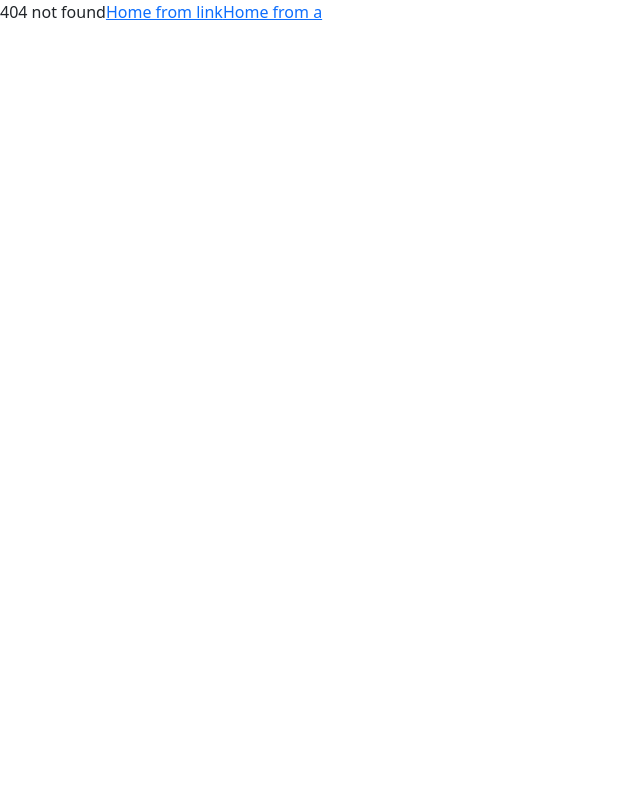
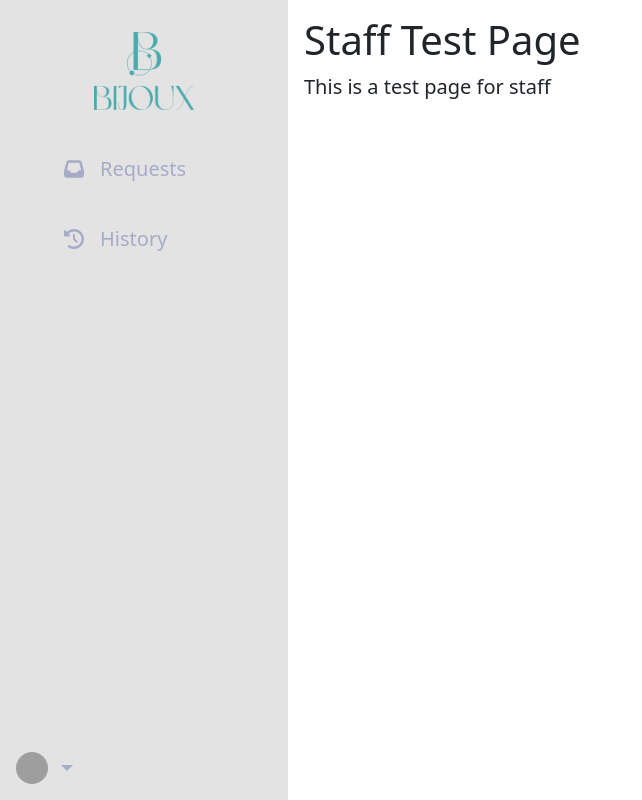
Before and after one commit to AnhNTSE183225/JPOS_FRONT, a React (Vite) app: page /staff/test in a window 1280 px wide. Before the commit this address had no page. Shown: the whole page, without its empty margins (0-642 px from the left). Built offline with nearby package versions, Linux system fonts and the light colour scheme; grey boxes are pictures that could not be loaded.

Commit message:
created test page

```diff
--- /dev/null
+++ b/src/pages/CustomerTestPage.jsx
@@ -0,0 +1,10 @@
+const CustomerTestPage = () => {
+    return (
+        <div>
+            <h1>Customer Test Page</h1>
+            <p>This is a test page for customers</p>
+        </div>
+    )
+}
+
+export default CustomerTestPage;
--- /dev/null
+++ b/src/pages/StaffTestPage.jsx
@@ -0,0 +1,12 @@
+import styles from '/src/css/StaffTestPage.module.css'
+
+const StaffTestPage = () => {
+    return (
+        <div>
+            <h1>Staff Test Page</h1>
+            <p>This is a test page for staff</p>
+        </div>
+    )
+}
+
+export default StaffTestPage
```
Also changed, not shown: src/main.jsx (+10 -0 lines), src/css/StaffTestPage.module.css (added).
